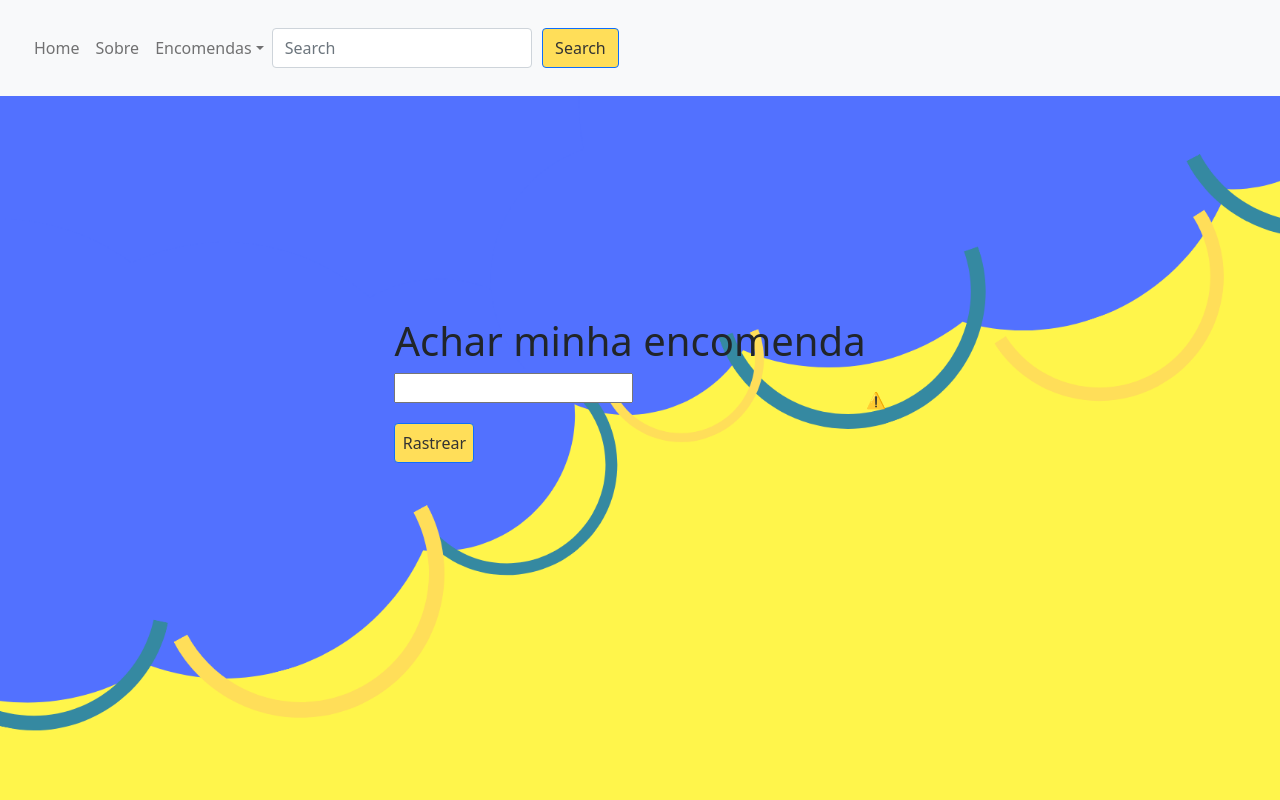
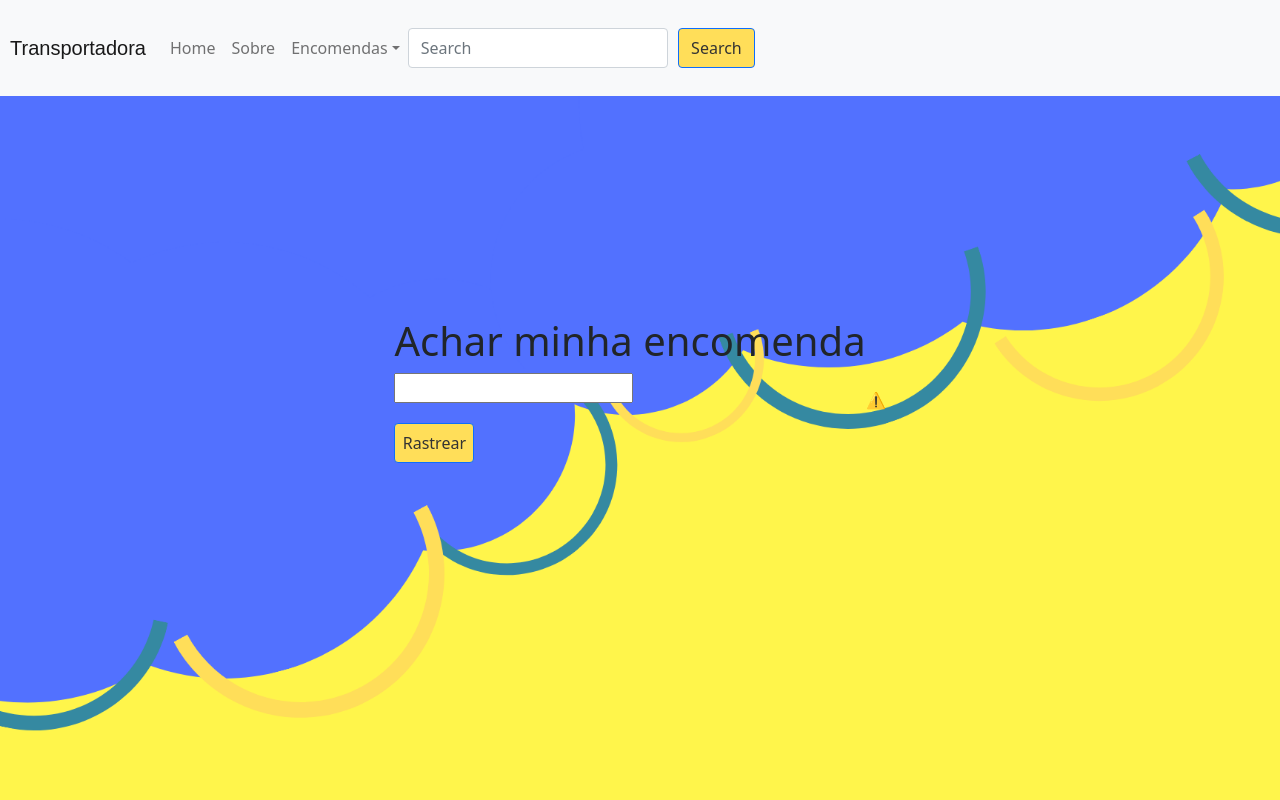
Before and after one commit to gutzlayer/delivery, a React (Create React App) app: page / in a window 1280 px wide. Shown: the top 800 px of the page. Built offline with nearby package versions, Linux system fonts and the light colour scheme; no server answers.

Commit message:
Adds: name

```diff
--- a/src/components/Navbar/index.js
+++ b/src/components/Navbar/index.js
@@ -5,7 +5,7 @@ import './navbar.scss'
 const Menu = () => {
   return (
     <Navbar fixed="top" bg="light" expand="lg">
-      <Navbar.Brand className="nav-bar" href="#"></Navbar.Brand>
+      <Navbar.Brand className="nav-bar" href="#">Transportadora</Navbar.Brand>
       <Navbar.Toggle aria-controls="navbarScroll" />
       <Navbar.Collapse id="navbarScroll">
         <Nav
```
